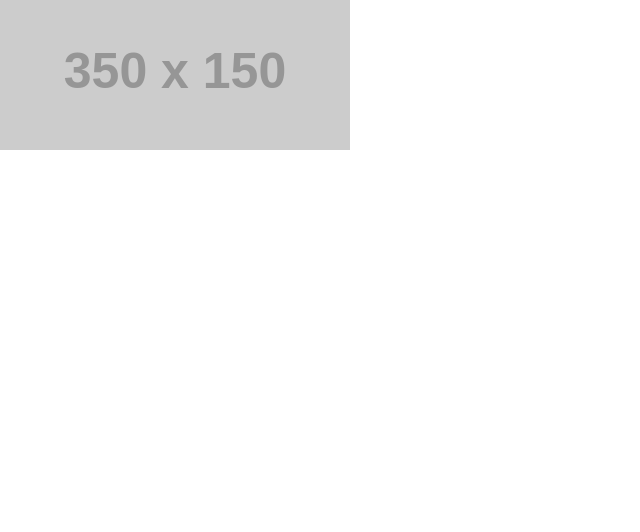
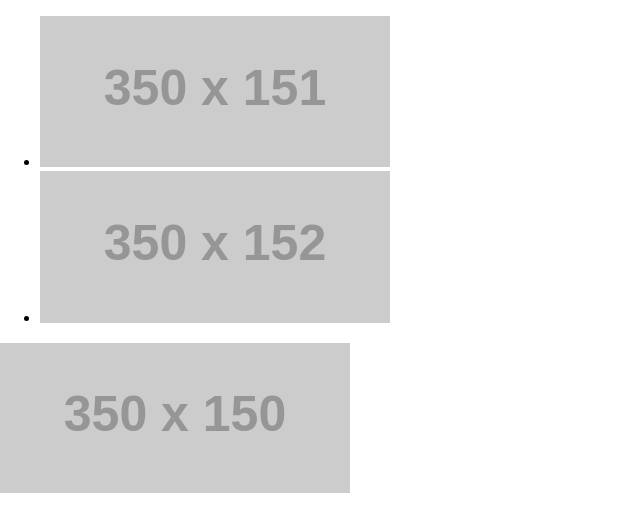
Before and after one commit to ajayns/previewer, a plain HTML site: page index.html in a window 1280 px wide. Shown: the whole page, without its empty margins (0-640 px from the left). Drawn offline with nearby package versions, Linux system fonts and the light colour scheme; placeholder pictures from the web are drawn by us.

Commit message:
Add multiple images functionality

```diff
--- a/index.html
+++ b/index.html
@@ -14,6 +14,11 @@
 </head>
 
 <body>
+
+	<ul class="preview-imgs">
+		<li><img src="http://via.placeholder.com/350x151" alt=""></li>
+		<li><img src="http://via.placeholder.com/350x152" alt=""></li>
+	</ul>
 
 	<img src="
 http://via.placeholder.com/350x150" alt="" class="preview-img">
--- a/scripts.js
+++ b/scripts.js
@@ -10,6 +10,12 @@ function Previewer() {
 	$("body").append(this.template);
 
 	$(".preview-img").click(function () {
+		var imgSrc = $(this).attr("src");
+		$("#previewer-img").attr("src", imgSrc);
+		$("#previewer").css("display", "block");
+	});
+
+	$(".preview-imgs>li>img").click(function () {
 		$("#previewer-img").attr("src", $(this).attr("src"));
 		$("#previewer").css("display", "block");
 	});
--- a/styles.css
+++ b/styles.css
@@ -60,6 +60,6 @@ body {
 }
 
 /* Use pointer cursor for src img */
-.preview-img {
+.preview-img, .preview-imgs>li>img {
 	cursor: pointer;
 }
```
